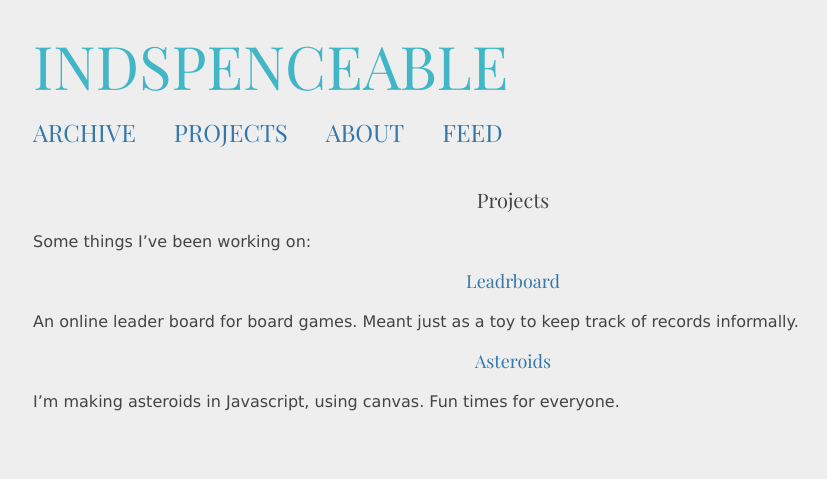
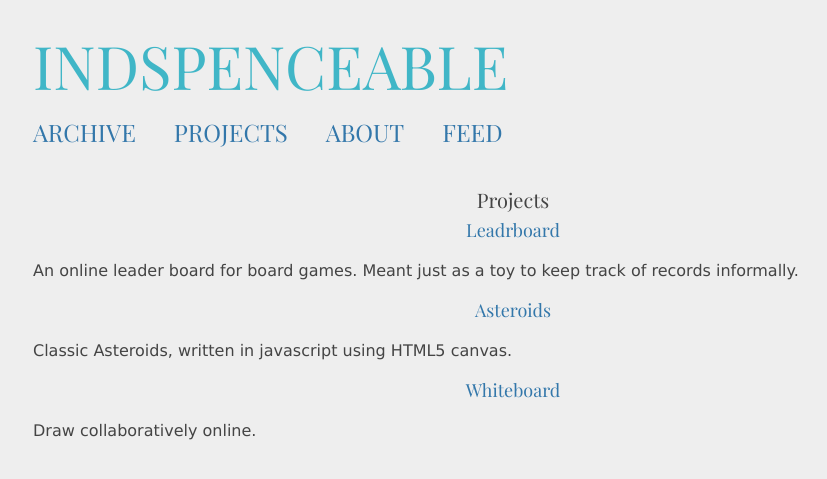
Before and after one commit to indspenceable/indspenceable.github.com, a Jekyll site: the page built from projects.md, in a window 1280 px wide. Shown: the top 479 px of the page, without its empty margins (127-954 px from the left). Built offline with Jekyll 4.4.1, drawn with Linux system fonts in a browser that asks for light colours; some web fonts are replaced.

Commit message:
Updated projects page.

```diff
--- a/projects.md
+++ b/projects.md
@@ -5,12 +5,14 @@ title: Projects
 
 ### Projects
 
-Some things I've been working on:
-
 #### [Leadrboard](http://leaderboard.indspenceable.com)
 
 An online leader board for board games. Meant just as a toy to keep track of records informally.
 
 #### [Asteroids](http://games.indspenceable.com)
 
-I'm making asteroids in Javascript, using canvas. Fun times for everyone.
+Classic Asteroids, written in javascript using HTML5 canvas.
+
+#### [Whiteboard](http://whiteboard.indspenceable.com)
+
+Draw collaboratively online.
```
